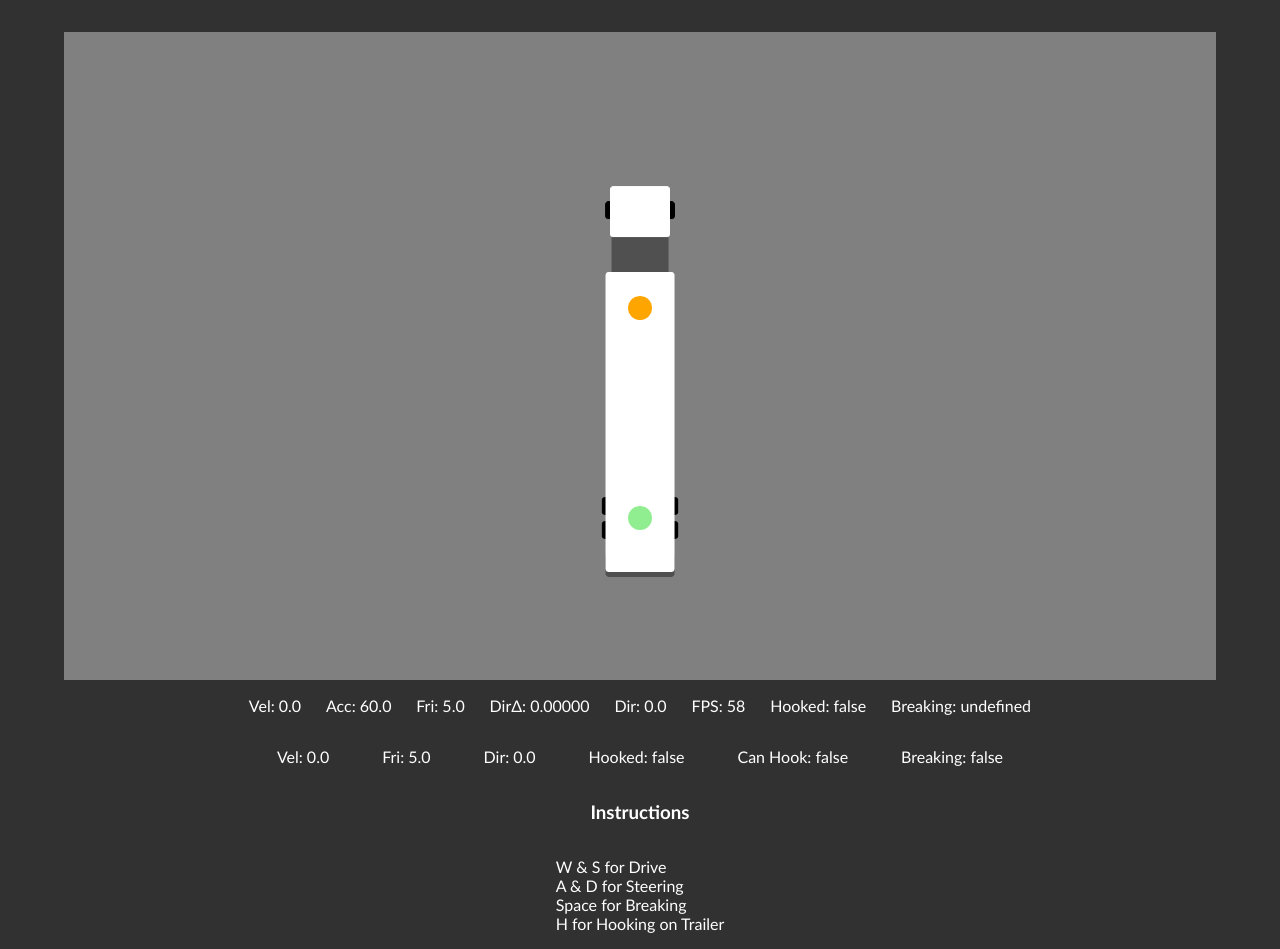
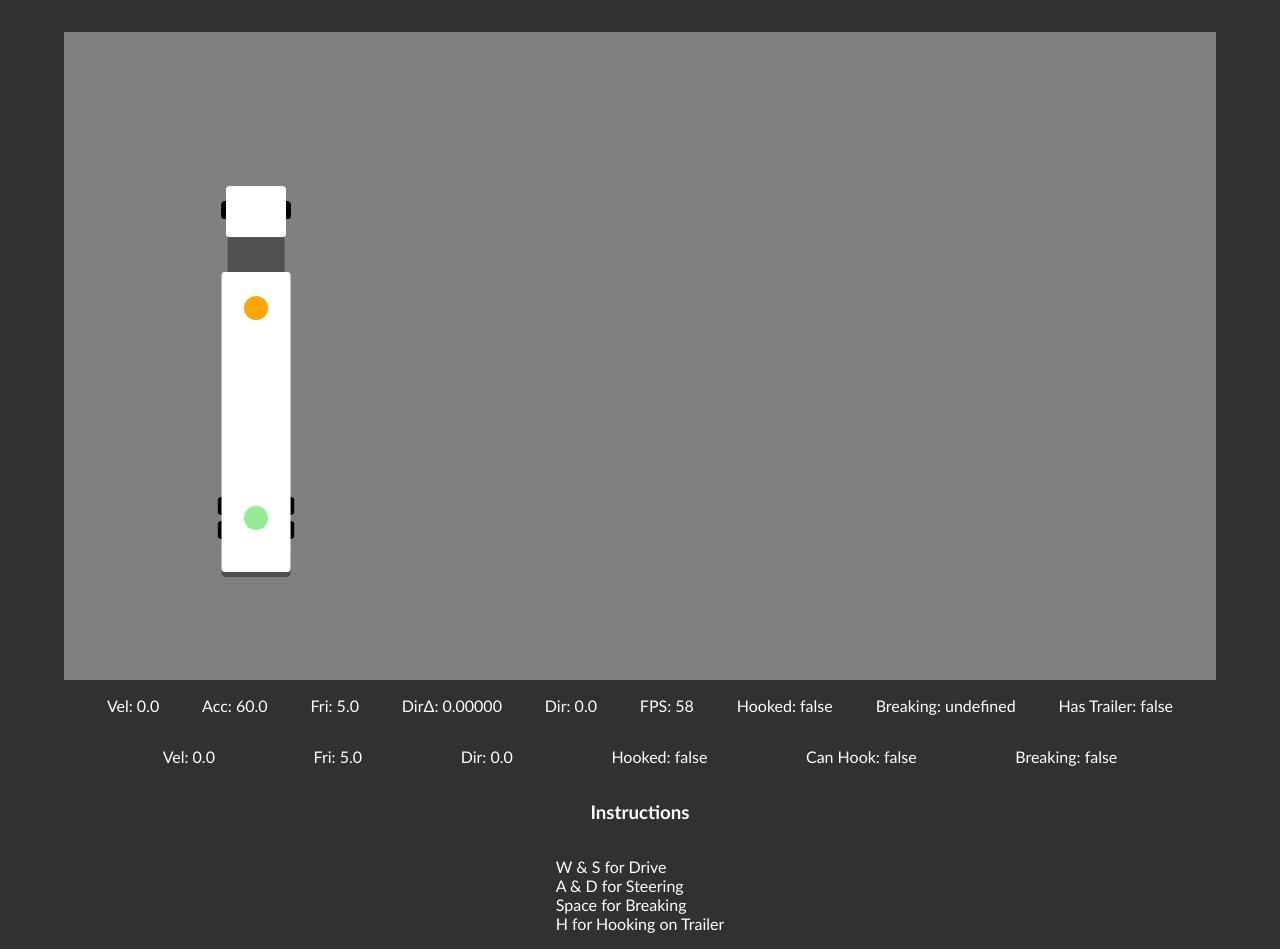
Before and after one commit to viggoStrom/Truck-Parking-Game, a plain HTML site: page index.html in a window 1280 px wide. Drawn offline with Linux system fonts and the light colour scheme.

Commit message:
can disattach

```diff
--- a/index.html
+++ b/index.html
@@ -23,6 +23,7 @@
         <p id="fps">...</p>
         <p id="hooked">...</p>
         <p id="breaking">...</p>
+        <p id="hasTrailer">...</p>
     </div>
     <div id="stats">
         <p id="velocityTrailer">...</p>
--- a/script/main.js
+++ b/script/main.js
@@ -7,8 +7,8 @@ const ctx = canvas.getContext("2d")
 canvas.height = 1080
 canvas.width = 1920
 
-const whiteTruck = new truck(canvas.width / 2, canvas.height * 1.6 / 4)
-const whiteTrailer = new trailer([whiteTruck], canvas.width / 2, canvas.height * 3 / 4, 0)
+const whiteTruck = new truck(canvas.width / 6, canvas.height * 1.6 / 4)
+const whiteTrailer = new trailer([whiteTruck], canvas.width / 6, canvas.height * 3 / 4, 0)
 
 
 // DEBUG
@@ -20,6 +20,7 @@ const directionStat = document.getElementById("direction")
 const fpsStat = document.getElementById("fps")
 const hookedStat = document.getElementById("hooked")
 const breakingStat = document.getElementById("breaking")
+const hasTrailerStat = document.getElementById("hasTrailer")
 
 const velocityTrailerStat = document.getElementById("velocityTrailer")
 const frictionTrailerStat = document.getElementById("frictionTrailer")
@@ -44,6 +45,7 @@ const DEBUG_frameInfo = (truck, trailer) => {
             fpsStat.innerText = "FPS: " + fps
             hookedStat.innerText = "Hooked: " + truck.hooked
             breakingStat.innerText = "Breaking: " + truck.break
+            hasTrailerStat.innerText = "Has Trailer: " + truck.hasTrailer
 
             velocityTrailerStat.innerText = "Vel: " + trailer.velocity.toFixed(1)
             frictionTrailerStat.innerText = "Fri: " + trailer.friction.toFixed(1)
@@ -101,6 +103,10 @@ const start = (event) => {
     window.requestAnimationFrame(frame)
 }
 
+// window.onbeforeunload = function (event) {
+//     return "string"
+// };
+
 // welcomePrompt()
 // document.addEventListener("click", start)
 
--- a/script/trailer.js
+++ b/script/trailer.js
@@ -30,6 +30,23 @@ class trailer {
         this.friction = 10
         this.cargoMass = 0
         this.dryMass = 2000
+
+        const inputDownKeys = document.addEventListener("keydown", event => {
+            let key = event.key.toLowerCase()
+            trucks.forEach(truck => {
+                if (key == " " && truck.id == this.hookedBy) { this.break = true; event.preventDefault() }
+            })
+        })
+        const inputUpKeys = document.addEventListener("keyup", event => {
+            let key = event.key.toLowerCase()
+            trucks.forEach(truck => {
+                if (key == " ") { this.break = false; event.preventDefault() }
+            })
+        })
+
+        // window.onbeforeunload = function (event) {
+        //     this.save()
+        // };
     }
 
     roundRect(x, y, w, h) {
@@ -147,9 +164,21 @@ class trailer {
         if (this.centerY > canvas.height - 45) { this.centerY = canvas.height - 45; this.velocity = -this.velocity * 0.2 }
         if (this.centerY < 0 + 45) { this.centerY = 0 + 45; this.velocity = -this.velocity * 0.2 }
 
+        if (this.attachPointX > canvas.width - 45) { this.velocity = -this.velocity * 0.2 }
+        if (this.attachPointX < 0 + 45) { this.velocity = -this.velocity * 0.2 }
+        if (this.attachPointY > canvas.height - 45) { this.velocity = -this.velocity * 0.2 }
+        if (this.attachPointY < 0 + 45) { this.velocity = -this.velocity * 0.2 }
+
 
         // Update Friction
-        this.friction = 5 + Math.abs(this.velocity) / 2
+        this.trucks.forEach(truck => {
+            if (this.hooked && truck.id == this.hookedBy) {
+                this.friction = truck.friction
+            }
+            else {
+                this.friction = 5 + Math.abs(this.velocity) / 2
+            }
+        })
 
 
         // Near 0 Velocity Sets Velocity To 0
@@ -161,6 +190,11 @@ class trailer {
         else if (this.velocity > 0) { this.velocity -= this.friction / (this.cargoMass + this.dryMass) }
 
 
+        // Apply Velocity to Truck Position
+        this.centerX += this.velocity * Math.sin(this.direction)
+        this.centerY -= this.velocity * Math.cos(this.direction)
+
+
         // Calculate Velocity
         this.trucks.forEach(truck => {
             if (this.hooked && truck.id == this.hookedBy) {
@@ -168,48 +202,32 @@ class trailer {
                 const deltaY = truck.centerY - this.centerY
                 const distance = Math.sqrt(deltaX ** 2 + deltaY ** 2)
                 const deltaAngle = this.direction - truck.direction
+                const deadZone = 0.05
 
-                if (truck.velocity == 0) {
-                    this.velocity = 0
-                }
-                else if (Math.abs(distance - this.spineLength) < .05) {
+                if (Math.abs(distance - this.spineLength) < deadZone) {
                     this.velocity = truck.velocity * Math.cos(deltaAngle)
                 }
-                else if (distance > this.spineLength && (truck.velocity > 0 || truck.velocity < 0)) {
-                    this.velocity += 0.02 + (truck.velocity / 100) * Math.cos(deltaAngle)
+                if (distance > this.spineLength && (truck.velocity > deadZone || truck.velocity < deadZone)) {
+                    // this.velocity += 0.02 + (truck.velocity / 70) * Math.cos(deltaAngle)
+                    this.velocity += 0.07 + (truck.velocity / 70) * Math.cos(deltaAngle)
                 }
-                else if (distance < this.spineLength && (truck.velocity > 0 || truck.velocity < 0)) {
-                    this.velocity -= 0.02 - (truck.velocity / 100) * Math.cos(deltaAngle)
+                if (distance < this.spineLength && (truck.velocity > deadZone || truck.velocity < deadZone)) {
+                    // this.velocity -= 0.04 - (truck.velocity / 70) * Math.cos(deltaAngle)
+                    this.velocity -= 0.07 + (truck.velocity / 70) * Math.cos(deltaAngle)
+                }
+                if (Math.abs(distance - this.spineLength) > 50) {
+                    this.hookOff(truck)
                 }
             }
         })
 
 
-        // Apply Velocity to Truck Position
-        this.centerX += this.velocity * Math.sin(this.direction)
-        this.centerY -= this.velocity * Math.cos(this.direction)
-
-
         // Breaking
         this.trucks.forEach(truck => {
-            if (truck.break && this.velocity > 0) { this.velocity -= this.breakForce / (this.cargoMass + this.dryMass); }
-            // if (truck.break && this.velocity < 0) { this.velocity += this.breakForce / (this.cargoMass + this.dryMass); }
+            if (truck.id == this.hookedBy && truck.break && this.velocity > 0) { this.velocity -= this.breakForce / (this.cargoMass + this.dryMass); }
+            if (truck.id == this.hookedBy && truck.break && this.velocity < 0) { this.velocity += this.breakForce / (this.cargoMass + this.dryMass); }
         })
 
-        // Turn to Truck
-        this.trucks.forEach(truck => {
-            if (this.hooked && truck.id == this.hookedBy) {
-                const deltaX = truck.centerX - this.centerX
-                const deltaY = this.centerY - truck.centerY
-                const c = Math.sqrt(deltaX ** 2 + deltaY ** 2)
-
-                if (truck.centerX > this.centerX) {
-                    this.direction = -Math.asin(deltaY / c) + Math.PI / 2
-                } else {
-                    this.direction = Math.asin(deltaY / c) - Math.PI / 2
-                }
-            }
-        })
 
         // Hook on Trailer
         this.trucks.forEach(truck => {
@@ -218,6 +236,8 @@ class trailer {
             if (
                 truck.hooked == false &&
                 this.hooked == false &&
+                // !(this.direction + (Math.PI / 2 - truck.direction) > 3.6 ||
+                //     this.direction + (Math.PI / 2 - truck.direction) < -0.5) &&
                 truck.centerX < this.attachPointX + r &&
                 truck.centerX > this.attachPointX - r &&
                 truck.centerY < this.attachPointY + r &&
@@ -235,9 +255,7 @@ class trailer {
                 truck.centerY < this.attachPointY + r &&
                 truck.centerY > this.attachPointY - r
             ) {
-                // Unhooks Trailer
-                this.hooked = false
-                truck.mass -= (this.cargoMass + this.dryMass)
+                this.hookOff(truck)
             }
             else if (
                 truck.id != this.hookedBy &&
@@ -249,11 +267,47 @@ class trailer {
                 truck.centerY > this.attachPointY - r
             ) {
                 // Hooks Trailer
-                this.hooked = true
-                this.hookedBy = truck.id
-                truck.mass += (this.cargoMass + this.dryMass)
+                this.hookOn(truck)
+            }
+
+            truck.checkIfHooked()
+        })
+
+
+        // Turn to Truck
+        this.trucks.forEach(truck => {
+            if (this.hooked && truck.id == this.hookedBy) {
+                const deltaX = truck.centerX - this.centerX
+                const deltaY = this.centerY - truck.centerY
+                const c = Math.sqrt(deltaX ** 2 + deltaY ** 2)
+
+                if (truck.centerX > this.centerX) {
+                    this.direction = -Math.asin(deltaY / c) + Math.PI / 2
+                } else {
+                    this.direction = Math.asin(deltaY / c) - Math.PI / 2
+                }
+
+                // Unhook if Angle is too Sharp
+                const deltaAngle = this.direction + (Math.PI / 2 - truck.direction)
+                if (deltaAngle > 3.6 || deltaAngle < -0.5) {
+                    this.hookOff(truck)
+                }
             }
         })
+    }
+
+    hookOn(truck) {
+        this.hooked = true
+        this.hookedBy = truck.id
+        truck.mass += (this.cargoMass + this.dryMass)
+        truck.hasTrailer = true
+    }
+
+    hookOff(truck) {
+        this.hooked = false
+        this.hookedBy = ""
+        truck.mass -= (this.cargoMass + this.dryMass)
+        truck.hasTrailer = false
     }
 
     save() {
--- a/script/truck.js
+++ b/script/truck.js
@@ -26,6 +26,7 @@ class truck {
         this.friction = 10
         this.mass = 2000
         this.hooked = false
+        this.hasTrailer = false
 
 
         const inputDownKeys = document.addEventListener("keydown", event => {
@@ -46,6 +47,10 @@ class truck {
             if (key == "a") { this.leftTurn = false }
             if (key == " ") { this.break = false; event.preventDefault() }
         })
+
+        // window.onbeforeunload = function (event) {
+        //     this.save()
+        // };
     }
 
     steerForceEq = (x) => {
@@ -113,7 +118,7 @@ class truck {
 
         // Tractor Unit
         x = this.centerX - this.cabWidth / 2 + this.widthDelta
-        y = this.centerY - this.length / 2 - 45 - 20
+        y = this.centerY - this.length / 2 - 65
         w = this.width
         h = this.length
         this.ctx.fillStyle = "#505050"
@@ -122,7 +127,7 @@ class truck {
 
         // Cab
         x = this.centerX - (this.cabWidth / 2)
-        y = this.centerY - this.length / 2 - 45 - 20
+        y = this.centerY - this.length / 2 - 65
         w = this.cabWidth
         h = this.cabLength
         this.ctx.fillStyle = this.color
@@ -138,6 +143,12 @@ class truck {
     }
 
     move() {
+        // Update Front Collider
+        this.spineLength = this.length - 150
+        this.frontColliderX = this.centerX + Math.sin(this.direction) * this.spineLength
+        this.frontColliderY = this.centerY - Math.cos(this.direction) * this.spineLength
+
+
         // Wall collision
         if (this.centerX > canvas.width - 45) { this.centerX = canvas.width - 45; this.velocity = -this.velocity * 0.2 }
         if (this.centerX < 0 + 45) { this.centerX = 0 + 45; this.velocity = -this.velocity * 0.2 }
@@ -181,6 +192,10 @@ class truck {
         if (this.leftTurn && this.velocity < 0) { this.direction += this.steerForce }
     }
 
+    checkIfHooked() {
+        if (!this.hasTrailer) { this.hooked = false }
+    }
+
     save() {
         // Save Data to Local Storage in Case of Unintentional Reload
         const data = {
--- a/style/desktop.css
+++ b/style/desktop.css
@@ -28,7 +28,7 @@ canvas {
     flex-flow: row nowrap;
     justify-content: space-evenly;
 
-    width: 65%;
+    width: 90%;
 }
 
 a {
```
